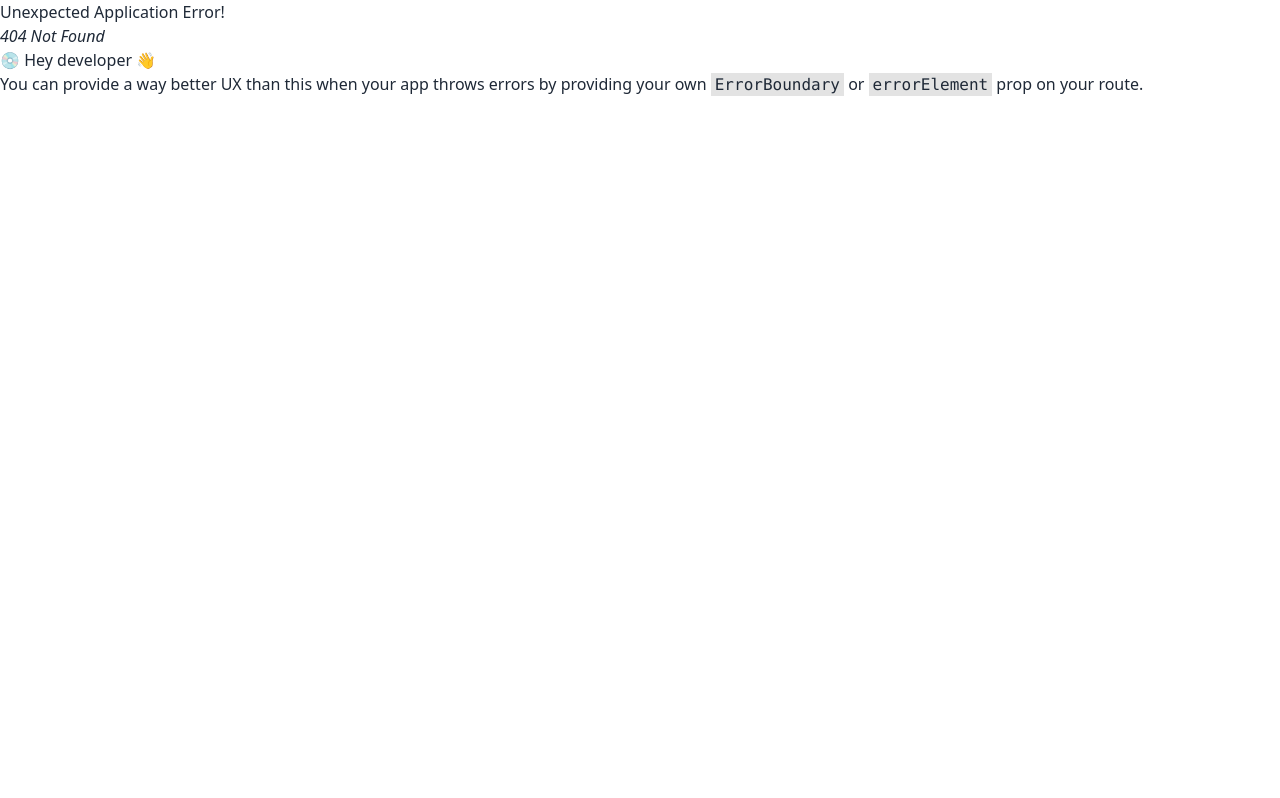
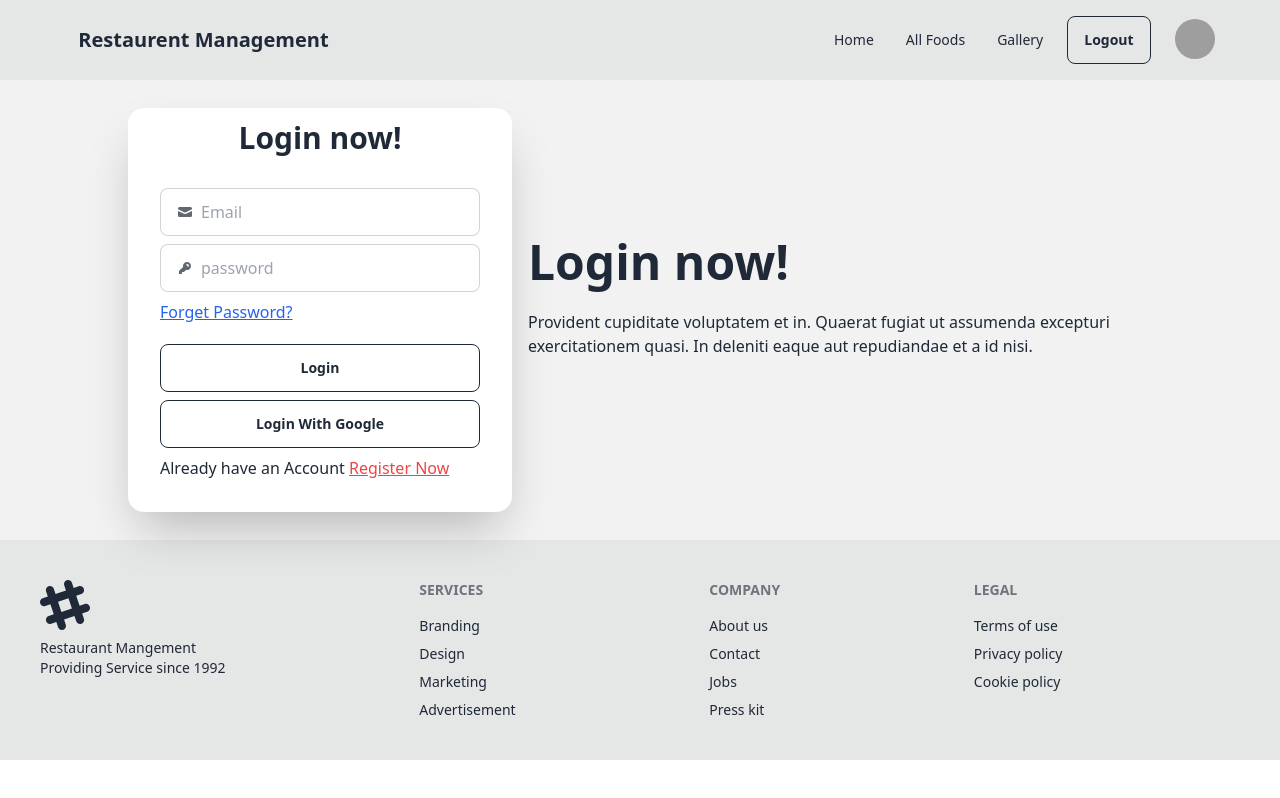
Before and after one commit to safin33221/Restaurant-Mangement-client-side, a React (Vite) app: page /login in a window 1280 px wide. Before the commit this address had no page. Built offline with nearby package versions, Linux system fonts and the light colour scheme; grey boxes are pictures that could not be loaded.

Commit message:
login page design completed

```diff
--- a/src/Components/Navbar/Navbar.jsx
+++ b/src/Components/Navbar/Navbar.jsx
@@ -1,4 +1,4 @@
-import { NavLink } from "react-router-dom";
+import { Link, NavLink } from "react-router-dom";
 
 
 const Navbar = () => {
@@ -15,7 +15,9 @@
             <div className="flex-none gap-2">
                 <div className="menu menu-horizontal px-1 flex items-center">
                     {links}
-                    <button className="btn btn-xl btn-outline hover:bg-blue-400 mx-2">Logout</button>
+                    <Link to='/login'>
+                        <button className="btn btn-xl btn-outline hover:bg-blue-400 mx-2">Logout</button>
+                    </Link>
                 </div>
                 <div className="dropdown dropdown-end">
                     <div tabIndex={0} role="button" className="btn btn-ghost btn-circle avatar">
--- /dev/null
+++ b/src/Pages/Login.jsx
@@ -0,0 +1,71 @@
+import React from 'react';
+import { Link } from 'react-router-dom';
+
+const Login = () => {
+    return (
+        <div className="hero bg-base-200 py-3">
+            <div className="hero-content flex-col lg:flex-row-reverse">
+                <div className="text-center lg:text-left w-1/2">
+                    <h1 className="text-5xl font-bold">Login now!</h1>
+                    <p className="py-6">
+                        Provident cupiditate voluptatem et in. Quaerat fugiat ut assumenda excepturi exercitationem
+                        quasi. In deleniti eaque aut repudiandae et a id nisi.
+                    </p>
+                </div>
+
+                {/* login form */}
+                <div className="card bg-base-100 max-w-sm shrink-0 shadow-2xl w-1/2">
+                    <h1 className="text-3xl mt-3 font-bold text-center">Login now!</h1>
+                    <form className="card-body">
+                        <label class="input input-bordered  flex items-center gap-2">
+                            <svg
+                                xmlns="http://www.w3.org/2000/svg"
+                                viewBox="0 0 16 16"
+                                fill="currentColor"
+                                class="h-4 w-4 opacity-70">
+                                <path
+                                    d="M2.5 3A1.5 1.5 0 0 0 1 4.5v.793c.026.009.051.02.076.032L7.674 8.51c.206.1.446.1.652 0l6.598-3.185A.755.755 0 0 1 15 5.293V4.5A1.5 1.5 0 0 0 13.5 3h-11Z" />
+                                <path
+                                    d="M15 6.954 8.978 9.86a2.25 2.25 0 0 1-1.956 0L1 6.954V11.5A1.5 1.5 0 0 0 2.5 13h11a1.5 1.5 0 0 0 1.5-1.5V6.954Z" />
+                            </svg>
+                            <input type="text" class="grow" placeholder="Email" />
+                        </label>
+                        <div className="form-control">
+                            <label class="input input-bordered flex items-center gap-2">
+                                <svg
+                                    xmlns="http://www.w3.org/2000/svg"
+                                    viewBox="0 0 16 16"
+                                    fill="currentColor"
+                                    class="h-4 w-4 opacity-70">
+                                    <path
+                                        fill-rule="evenodd"
+                                        d="M14 6a4 4 0 0 1-4.899 3.899l-1.955 1.955a.5.5 0 0 1-.353.146H5v1.5a.5.5 0 0 1-.5.5h-2a.5.5 0 0 1-.5-.5v-2.293a.5.5 0 0 1 .146-.353l3.955-3.955A4 4 0 1 1 14 6Zm-4-2a.75.75 0 0 0 0 1.5.5.5 0 0 1 .5.5.75.75 0 0 0 1.5 0 2 2 0 0 0-2-2Z"
+                                        clip-rule="evenodd" />
+                                </svg>
+                                <input type="password" class="grow" placeholder="password" />
+                            </label>
+                        </div>
+
+                        <div className="form-control">
+                            <p className='text-blue-600 underline'>Forget Password?</p>
+                        </div>
+
+                        <div className="form-control mt-3">
+                            <button className="btn btn-outline">Login</button>
+                        </div>
+                        <div className="form-control">
+                            <label class="">
+                                <button className="btn w-full btn-outline">Login With Google</button>
+                            </label>
+                        </div>
+                        <div>
+                            <p>Already have an Account <Link to='/register'><span className='text-red-500 underline'>Register Now</span></Link></p>
+                        </div>
+                    </form>
+                </div>
+            </div>
+        </div>
+    );
+};
+
+export default Login;
```
Also changed, not shown: src/Router/router.jsx (+8 -1 lines).
